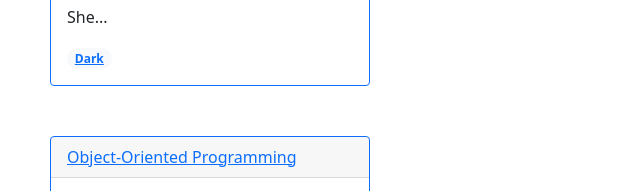
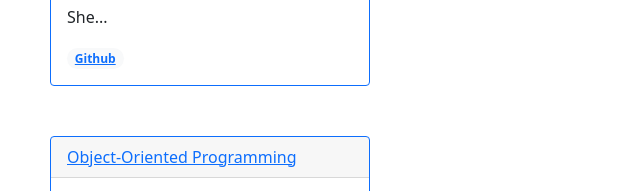
Before and after one commit to 2minseo66/2022-BootCamp, a plain HTML site: page 1week/webpage.html in a window 1280 px wide. Shown: the part 382-573 px from the top of the page, 0-640 px from the left. Drawn offline with nearby package versions, Linux system fonts and the light colour scheme.

Commit message:
Update webpage.html

```diff
--- a/1week/webpage.html
+++ b/1week/webpage.html
@@ -51,7 +51,7 @@
         <div class="card-body">
           <h4 class="card-title">Professor : Eunjin Im</h4>
           <p class="card-text">She...</p>
-          <span class="badge rounded-pill bg-light"><a href="https://github.com/2minseo66/SnakeGame">Dark</a></span>
+          <span class="badge rounded-pill bg-light"><a href="https://github.com/2minseo66/SnakeGame">Github</a></span>
         </div>
       </div>
       <div class="card border-primary mb-3, m" style="max-width: 20rem;">
```
